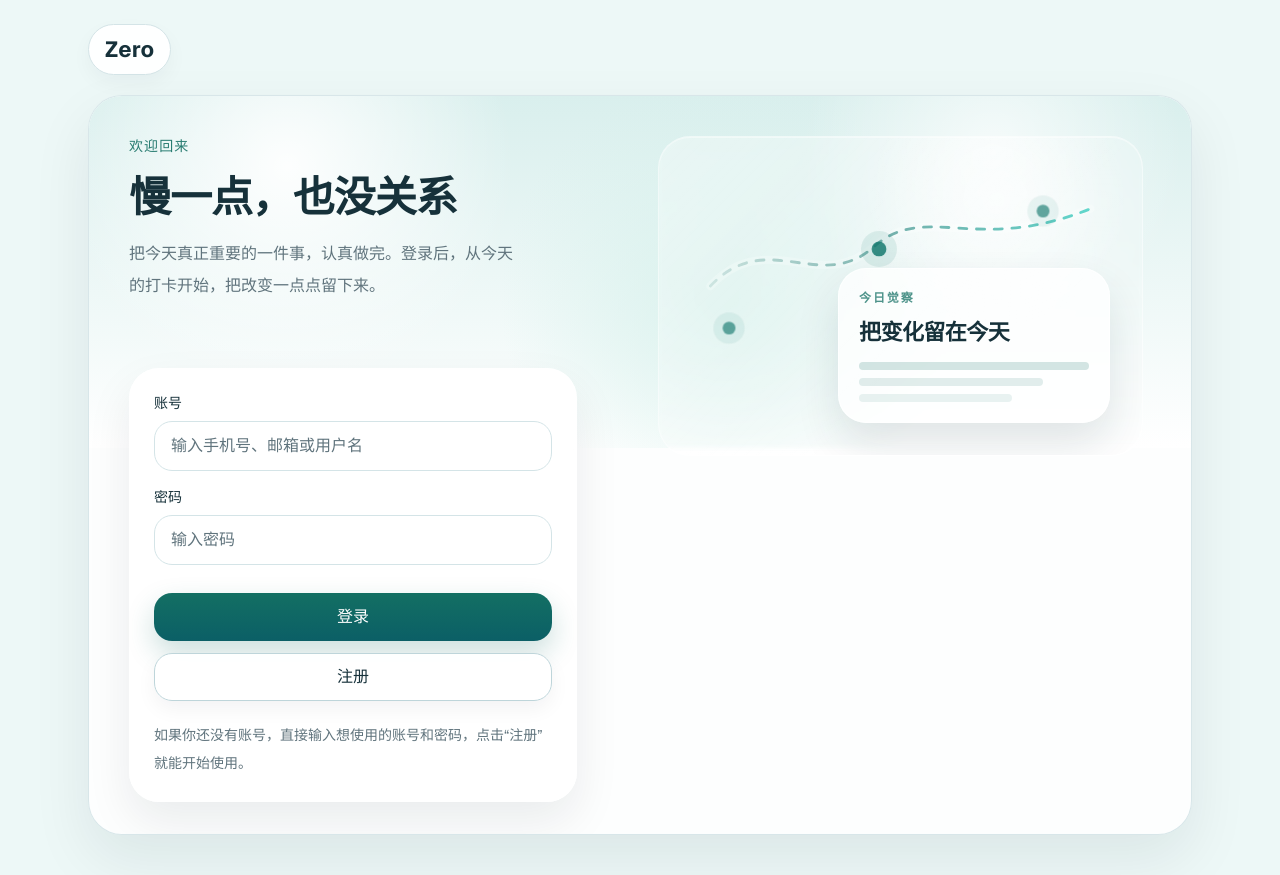
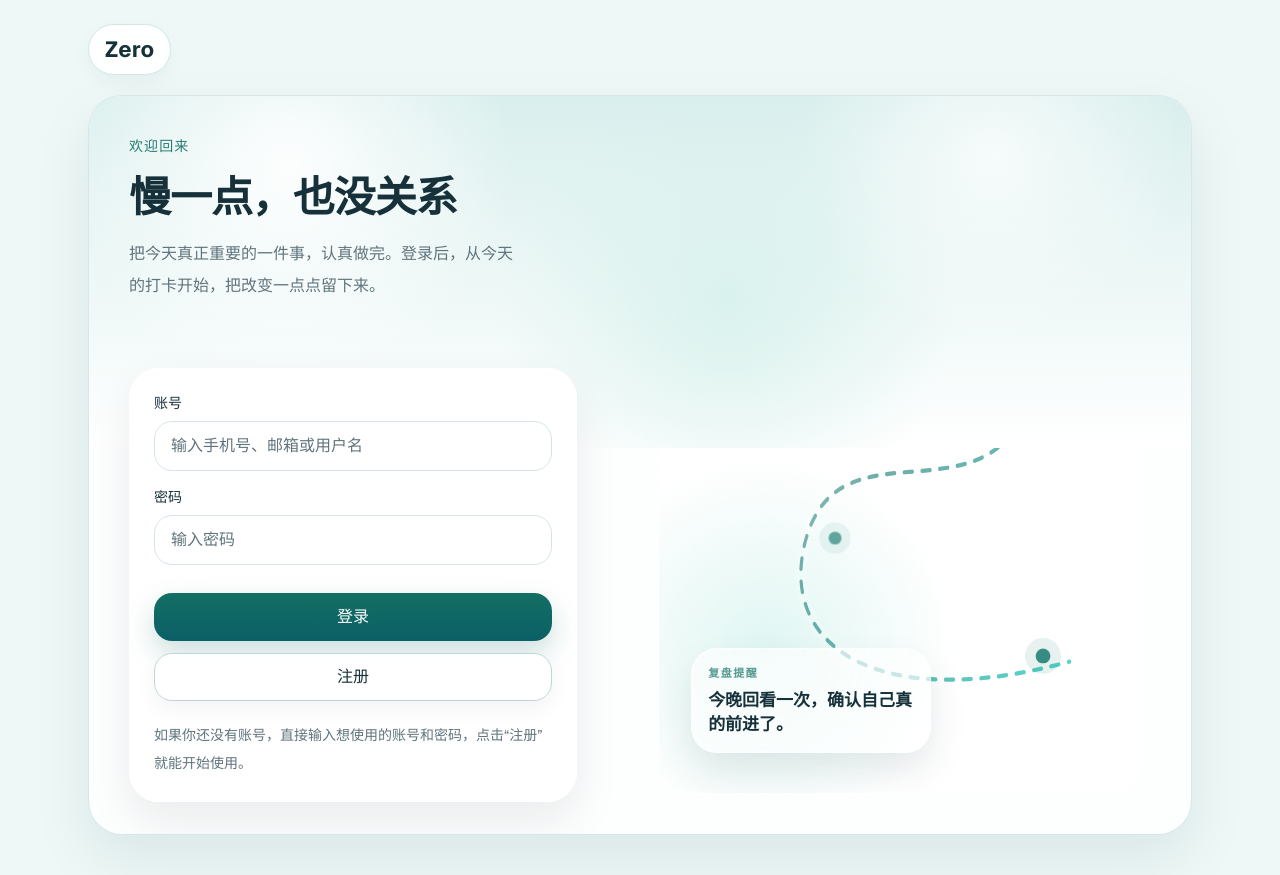
Before and after one commit to lookteas/zero_web, a Next.js app: page /login in a window 1280 px wide. Built offline with nearby package versions, Linux system fonts and the light colour scheme; no server answers.

Commit message:
style: extend login visual down desktop panel

```diff
--- a/src/app/login/page.tsx
+++ b/src/app/login/page.tsx
@@ -15,14 +15,14 @@ type LoginPageProps = {
 
 function AuthGrowthVisual() {
   return (
-    <div className="auth-growth-visual pointer-events-none absolute right-8 top-8 hidden h-[18rem] w-[45%] min-w-[25rem] overflow-hidden rounded-[32px] border border-white/45 bg-white/18 shadow-[inset_0_1px_0_rgba(255,255,255,0.42)] backdrop-blur-[2px] md:block lg:right-12 lg:top-10 lg:h-[20rem] lg:w-[44%]">
-      <div className="absolute inset-0 bg-[radial-gradient(circle_at_70%_20%,rgba(255,255,255,0.62)_0,rgba(255,255,255,0)_30%),linear-gradient(135deg,rgba(255,255,255,0.2)_0%,rgba(255,255,255,0)_60%)]" />
+    <div className="auth-growth-visual pointer-events-none absolute bottom-8 right-8 top-8 hidden w-[45%] min-w-[25rem] overflow-hidden rounded-[32px] border border-white/45 bg-white/18 shadow-[inset_0_1px_0_rgba(255,255,255,0.42)] backdrop-blur-[2px] md:block lg:bottom-10 lg:right-12 lg:top-10 lg:w-[44%]">
+      <div className="absolute inset-0 bg-[radial-gradient(circle_at_70%_18%,rgba(255,255,255,0.62)_0,rgba(255,255,255,0)_28%),radial-gradient(circle_at_22%_78%,rgba(167,230,220,0.36)_0,rgba(167,230,220,0)_30%),linear-gradient(135deg,rgba(255,255,255,0.22)_0%,rgba(255,255,255,0)_62%)]" />
 
-      <svg className="auth-growth-path absolute inset-x-8 top-8 h-40 w-[calc(100%-4rem)]" viewBox="0 0 520 180" fill="none" aria-hidden="true">
-        <path className="auth-growth-path-line" d="M24 136C94 62 160 146 226 88C291 30 352 98 496 40" stroke="url(#authGrowthLine)" strokeWidth="3.5" strokeLinecap="round" />
-        <path d="M24 136C94 62 160 146 226 88C291 30 352 98 496 40" stroke="rgba(255,255,255,0.62)" strokeWidth="10" strokeLinecap="round" opacity="0.36" />
+      <svg className="auth-growth-path absolute inset-x-8 inset-y-8 h-[calc(100%-4rem)] w-[calc(100%-4rem)]" viewBox="0 0 520 560" fill="none" aria-hidden="true" preserveAspectRatio="none">
+        <path className="auth-growth-path-line" d="M54 82C166 18 214 150 304 112C408 68 466 142 414 230C354 332 182 238 142 352C108 450 230 516 470 466" stroke="url(#authGrowthLine)" strokeWidth="4" strokeLinecap="round" />
+        <path d="M54 82C166 18 214 150 304 112C408 68 466 142 414 230C354 332 182 238 142 352C108 450 230 516 470 466" stroke="rgba(255,255,255,0.62)" strokeWidth="12" strokeLinecap="round" opacity="0.28" />
         <defs>
-          <linearGradient id="authGrowthLine" x1="24" y1="136" x2="496" y2="40" gradientUnits="userSpaceOnUse">
+          <linearGradient id="authGrowthLine" x1="54" y1="82" x2="470" y2="466" gradientUnits="userSpaceOnUse">
             <stop stopColor="#136f63" stopOpacity="0.18" />
             <stop offset="0.48" stopColor="#0f766e" stopOpacity="0.72" />
             <stop offset="1" stopColor="#22c7b8" stopOpacity="0.92" />
@@ -30,11 +30,12 @@ function AuthGrowthVisual() {
         </defs>
       </svg>
 
-      <span className="auth-growth-node left-[13%] top-[58%]" />
-      <span className="auth-growth-node auth-growth-node-delay left-[44%] top-[33%]" />
-      <span className="auth-growth-node left-[78%] top-[21%]" />
+      <span className="auth-growth-node left-[15%] top-[15%]" />
+      <span className="auth-growth-node auth-growth-node-delay left-[56%] top-[25%]" />
+      <span className="auth-growth-node left-[35%] top-[60%]" />
+      <span className="auth-growth-node auth-growth-node-delay left-[78%] top-[78%]" />
 
-      <div className="auth-growth-card absolute bottom-8 right-8 w-[17rem] rounded-[28px] border border-white/72 bg-white/76 p-5 shadow-[0_22px_44px_rgba(15,48,60,0.12)]">
+      <div className="auth-growth-card absolute right-8 top-10 w-[17rem] rounded-[28px] border border-white/72 bg-white/76 p-5 shadow-[0_22px_44px_rgba(15,48,60,0.12)]">
         <p className="text-[12px] font-semibold tracking-[0.16em] text-[var(--primary)]/75">今日觉察</p>
         <p className="mt-3 text-[22px] font-semibold leading-tight tracking-tight text-[var(--foreground)]">把变化留在今天</p>
         <div className="mt-4 grid gap-2">
@@ -42,6 +43,11 @@ function AuthGrowthVisual() {
           <span className="h-2 w-4/5 rounded-full bg-[rgba(19,111,99,0.12)]" />
           <span className="h-2 w-2/3 rounded-full bg-[rgba(19,111,99,0.09)]" />
         </div>
+      </div>
+
+      <div className="auth-growth-summary absolute bottom-10 left-8 w-[15rem] rounded-[26px] border border-white/64 bg-white/66 p-4 shadow-[0_18px_36px_rgba(15,48,60,0.1)]">
+        <p className="text-[11px] font-semibold tracking-[0.14em] text-[var(--primary)]/70">复盘提醒</p>
+        <p className="mt-2 text-[17px] font-semibold leading-snug text-[var(--foreground)]">今晚回看一次，确认自己真的前进了。</p>
       </div>
     </div>
   );
@@ -70,7 +76,8 @@ export default async function LoginPage({ searchParams }: LoginPageProps) {
         </section>
       ) : null}
 
-      <section className="overflow-hidden rounded-[34px] border border-[var(--border-soft)]/90 bg-white/85 shadow-[0_24px_60px_rgba(15,23,42,0.08),inset_0_1px_0_rgba(255,255,255,0.9)] backdrop-blur">
+      <section className="relative overflow-hidden rounded-[34px] border border-[var(--border-soft)]/90 bg-white/85 shadow-[0_24px_60px_rgba(15,23,42,0.08),inset_0_1px_0_rgba(255,255,255,0.9)] backdrop-blur">
+        <AuthGrowthVisual />
         <div className="app-auth-hero relative min-h-[18rem] px-6 pb-28 pt-8 md:min-h-[22rem] md:px-10 md:pb-32 md:pt-10">
           <div className="relative z-[1] md:max-w-[42%] lg:max-w-[40%]">
             <p className="text-sm font-medium tracking-[0.08em] text-[var(--primary)]/90">{hero.eyebrow}</p>
@@ -81,7 +88,6 @@ export default async function LoginPage({ searchParams }: LoginPageProps) {
               {hero.description}
             </p>
           </div>
-          <AuthGrowthVisual />
         </div>
 
         <div className="px-4 pb-4 md:px-8 md:pb-8">
```
Also changed, not shown: 1 other file (tests, documents, lock files or other folders).
